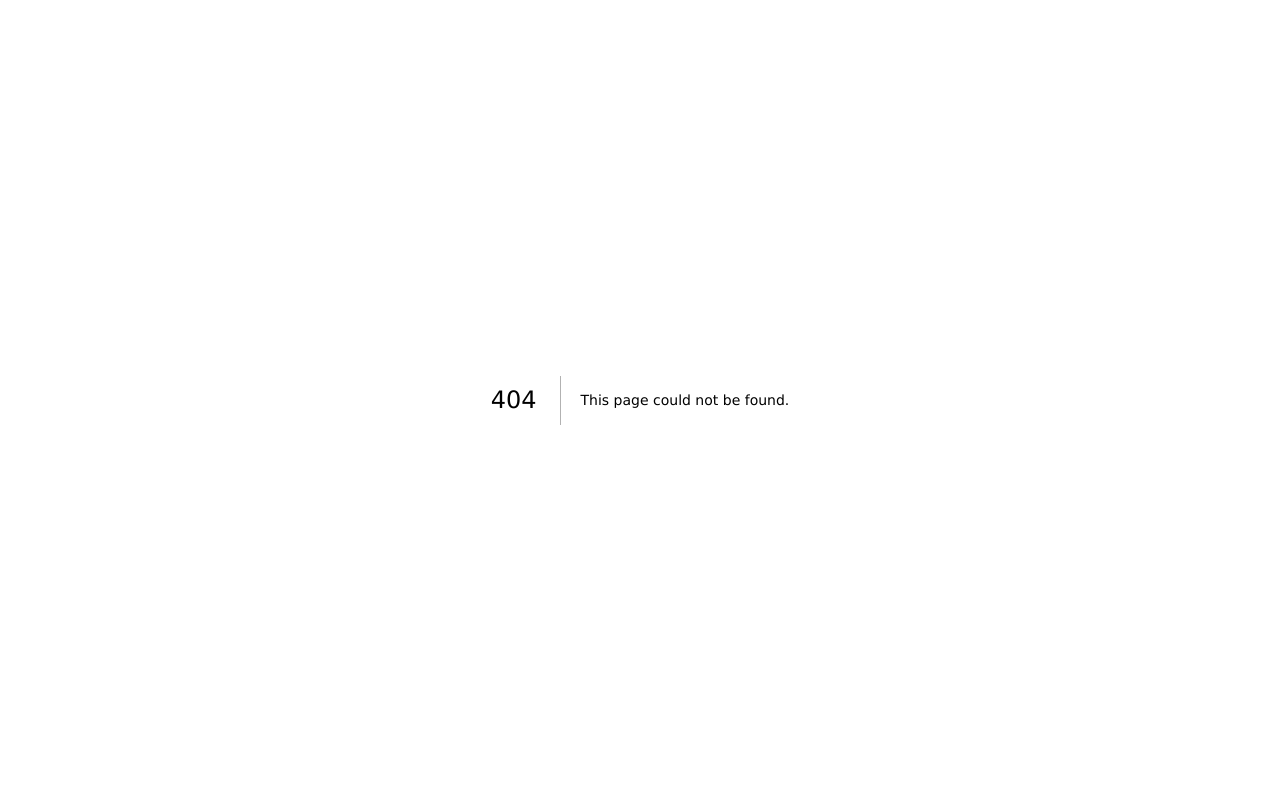
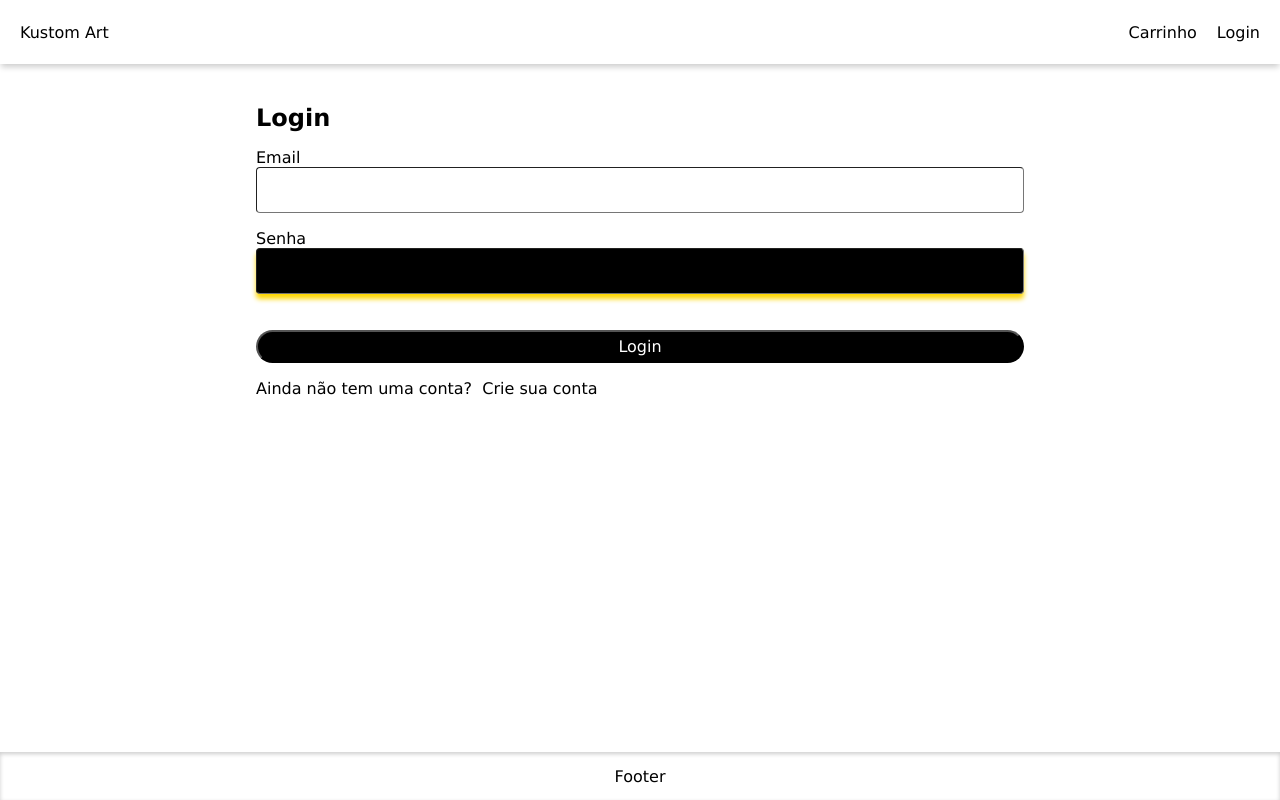
Before and after one commit to Dizerbini/kustom-art-store, a Next.js app: page /login in a window 1280 px wide. Before the commit this address had no page. Built offline with nearby package versions, Linux system fonts and the light colour scheme.

Commit message:
Criando a loginPage

```diff
--- a/components/Layout.js
+++ b/components/Layout.js
@@ -1,12 +1,16 @@
 import Head from 'next/head';
 import Link from 'next/link';
-import { useContext } from 'react';
+import React, { useContext, useEffect, useState } from 'react';
 import { Store } from '../utils/Store';
 import styles from '../styles/Layout.module.css';
 
 export default function Layout({ title, children }) {
   const { state } = useContext(Store);
   const { cart } = state;
+  const [cartItemsCount, setCartItemsCount] = useState(0);
+  useEffect(() => {
+    setCartItemsCount(cart.cartItems.reduce((a, c) => a + c.quantity, 0));
+  }, [cart.cartItems]);
   return (
     <>
       <Head>
@@ -24,10 +28,8 @@ export default function Layout({ title, children }) {
               <Link href="/cart">
                 <a className={styles.navlink}>
                   Carrinho
-                  {cart.cartItems.length > 0 && (
-                    <span className={styles.cart}>
-                      {cart.cartItems.reduce((a, c) => a + c.quantity, 0)}
-                    </span>
+                  {cartItemsCount > 0 && (
+                    <span className={styles.cart}>{cartItemsCount}</span>
                   )}
                 </a>
               </Link>
--- a/package.json
+++ b/package.json
@@ -10,9 +10,11 @@
   },
   "dependencies": {
     "@types/react": "^18.0.15",
+    "js-cookie": "^3.0.1",
     "next": "12.2.2",
     "react": "18.2.0",
     "react-dom": "18.2.0",
+    "react-hook-form": "^7.33.1",
     "react-icons": "^4.4.0"
   },
   "devDependencies": {
--- /dev/null
+++ b/pages/login.js
@@ -0,0 +1,70 @@
+import Link from 'next/link';
+import React from 'react';
+import { useForm } from 'react-hook-form';
+import Layout from '../components/Layout';
+import styles from '../styles/Login.module.css';
+
+export default function LoginScreen() {
+  const {
+    handleSubmit,
+    register,
+    formState: { errors },
+  } = useForm();
+  const submitHandler = ({ email, password }) => {
+    console.log(email, password);
+  };
+  return (
+    <>
+      <Layout title="Login">
+        <form className={styles.form} onSubmit={handleSubmit(submitHandler)}>
+          <h1 className={styles.title}>Login</h1>
+          <div className={styles.inputbox}>
+            <label htmlFor="email">Email</label>
+            <input
+              type="email"
+              {...register('email', {
+                required: 'Insira o email cadastrado',
+                pattern: {
+                  value: /^[a-zA-Z0-9_.+-]+@[a-zA-Z0-9-]+.[a-zA-Z0-9-.]+$/i,
+                  message: 'Por favor, insira um email válido',
+                },
+              })}
+              className={styles.input}
+              id="email"
+              autoFocus
+            ></input>
+            {errors.email && (
+              <div className={styles.errormsg}>{errors.email.message}</div>
+            )}
+          </div>
+          <div className={styles.inputbox}>
+            <label htmlFor="password">Senha</label>
+            <input
+              type="password"
+              {...register('password', {
+                required: 'Insira sua senha cadastrada',
+                minLength: {
+                  value: 6,
+                  message: 'Senha deve conter no minimo 6 caracteres',
+                },
+              })}
+              className={styles.input}
+              id="password"
+              autoFocus
+            ></input>
+            {errors.password && (
+              <div className={styles.errormsg}>{errors.password.message}</div>
+            )}
+          </div>
+          <div className={styles.inputbox}>
+            <button className={styles.btn}>Login</button>
+          </div>
+          <div className={styles.inputbox}>
+            Ainda não tem uma conta? &nbsp;
+            <Link href="register">Crie sua conta</Link>
+          </div>
+        </form>
+      </Layout>
+    </>
+  );
+}
--- /dev/null
+++ b/styles/Login.module.css
@@ -0,0 +1,44 @@
+.form {
+  margin: 0 auto;
+  max-width: 768px;
+}
+
+.title {
+  margin-bottom: 1rem;
+  font-size: 1.5rem;
+}
+
+.inputbox {
+  margin-bottom: 1rem;
+}
+
+.input {
+  width: 100%;
+  font-size: 1.5rem;
+}
+
+.errormsg {
+  margin-top: 10px;
+  color: #ff0000;
+}
+
+.btn {
+  background-color: #000;
+  padding: 5px 15px;
+  border-radius: 20px;
+  width: 100%;
+  color: #fff;
+  font-size: 1rem;
+  margin-top: 20px;
+  transition: 0.5s;
+  cursor: pointer;
+}
+
+.btn:hover {
+  background-color: #fff;
+  padding: 5px 15px;
+  border-radius: 20px;
+  width: 100%;
+  color: #000;
+  margin-top: 20px;
+}
--- a/styles/globals.css
+++ b/styles/globals.css
@@ -14,3 +14,18 @@ a {
     'Lucida Sans Unicode', Geneva, Verdana, sans-serif;
   box-sizing: border-box;
 }
+
+input,
+select,
+textarea {
+  border-radius: 4px;
+  border-width: 1px;
+  padding: 8px;
+  outline: none;
+  transition: 0.5s ease;
+}
+input:focus {
+  background: #000;
+  box-shadow: 0 5px 5px #ffd700;
+  color: #fff;
+}
--- a/utils/Store.js
+++ b/utils/Store.js
@@ -1,9 +1,12 @@
 import { createContext, useReducer } from 'react';
+import Cookies from 'js-cookie';
 
 export const Store = createContext();
 
 const initialState = {
-  cart: { cartItems: [] },
+  cart: Cookies.get('cart')
+    ? JSON.parse(Cookies.get('cart'))
+    : { cartItems: [] },
 };
 
 function reducer(state, action) {
@@ -18,12 +21,14 @@ function reducer(state, action) {
             item.name === existItem.name ? newItem : item
           )
         : [...state.cart.cartItems, newItem];
+      Cookies.set('cart', JSON.stringify({ ...state.cart, cartItems }));
       return { ...state, cart: { ...state.cart, cartItems } };
     }
     case 'CART_REMOVE_ITEM': {
       const cartItems = state.cart.cartItems.filter(
         (item) => item.slug !== action.payload.slug
       );
+      Cookies.set('cart', JSON.stringify({ ...state.cart, cartItems }));
       return { ...state, cart: { ...state.cart, cartItems } };
     }
     default:
```
Also changed, not shown: pages/cart.js (+25 -2 lines), styles/Cart.module.css (+7 -0 lines), .eslintrc.json, 1 other file (tests, documents, lock files or other folders).
